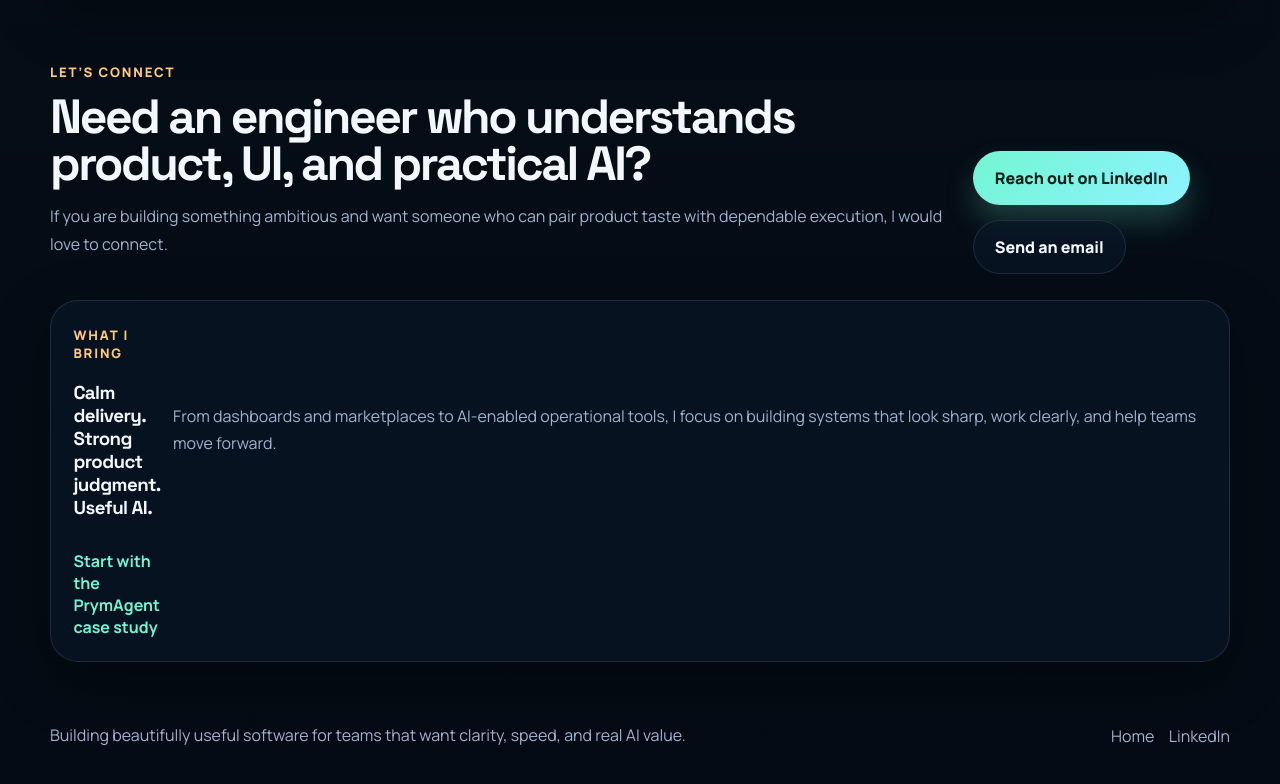
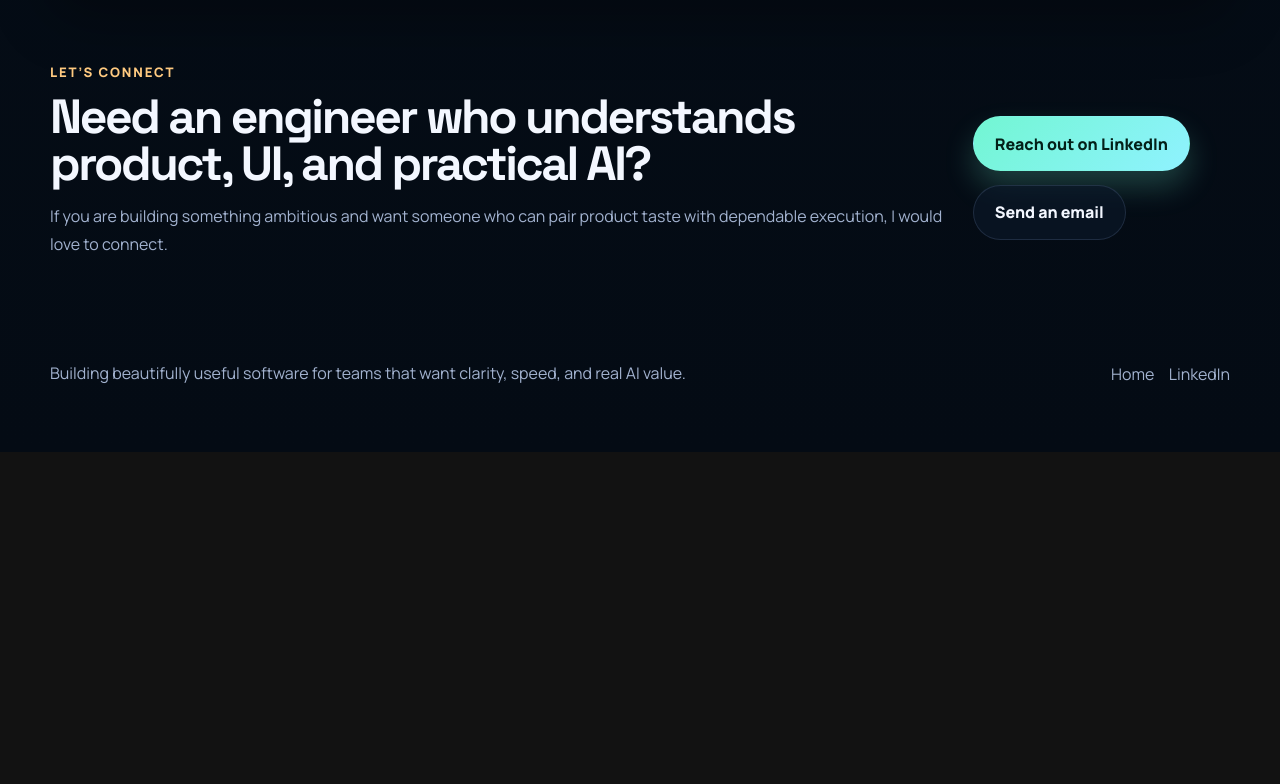
Before and after one commit to IsraelPhilips/ipdevs, a React (Vite) app: page / in a window 1280 px wide. Shown: the part 4322-5106 px from the top of the page. After the commit the page ends 4774 px from the top, so only its background shows below. Built offline with nearby package versions, Linux system fonts and the light colour scheme; no server answers.

Commit message:
Clean up software portfolio contact section

```diff
--- a/src/pages/HomePage.tsx
+++ b/src/pages/HomePage.tsx
@@ -1,6 +1,5 @@
 import { motion } from "framer-motion";
 import { Helmet } from "react-helmet-async";
-import { Link } from "react-router-dom";
 import { ProjectCard } from "../components/ProjectCard";
 import { Section } from "../components/Section";
 import {
@@ -167,21 +166,7 @@ export function HomePage() {
             </a>
           </div>
         }
-      >
-        <div className="cta-panel">
-          <div>
-            <span className="section-eyebrow">What I bring</span>
-            <h3>Calm delivery. Strong product judgment. Useful AI.</h3>
-          </div>
-          <p>
-            From dashboards and marketplaces to AI-enabled operational tools, I focus on
-            building systems that look sharp, work clearly, and help teams move forward.
-          </p>
-          <Link className="text-link" to="/projects/prymagent">
-            Start with the PrymAgent case study
-          </Link>
-        </div>
-      </Section>
+      />
     </>
   );
 }
--- a/src/styles/index.css
+++ b/src/styles/index.css
@@ -270,6 +270,18 @@ select {
   align-items: center;
   gap: 0.9rem;
   flex-wrap: wrap;
+}
+
+.section-actions {
+  align-self: center;
+}
+
+.inline-actions {
+  align-items: stretch;
+}
+
+.inline-actions .button {
+  min-height: 3.2rem;
 }
 
 .hero-panel {
```
